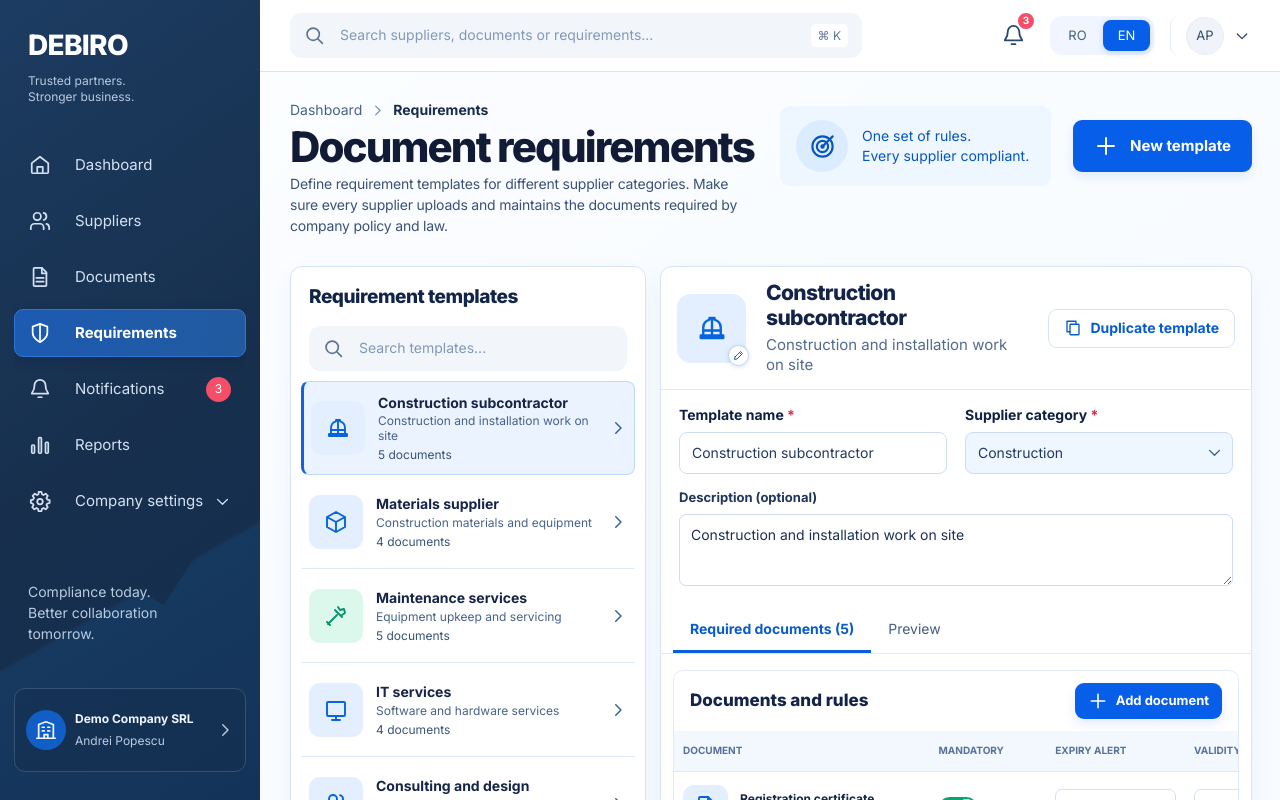
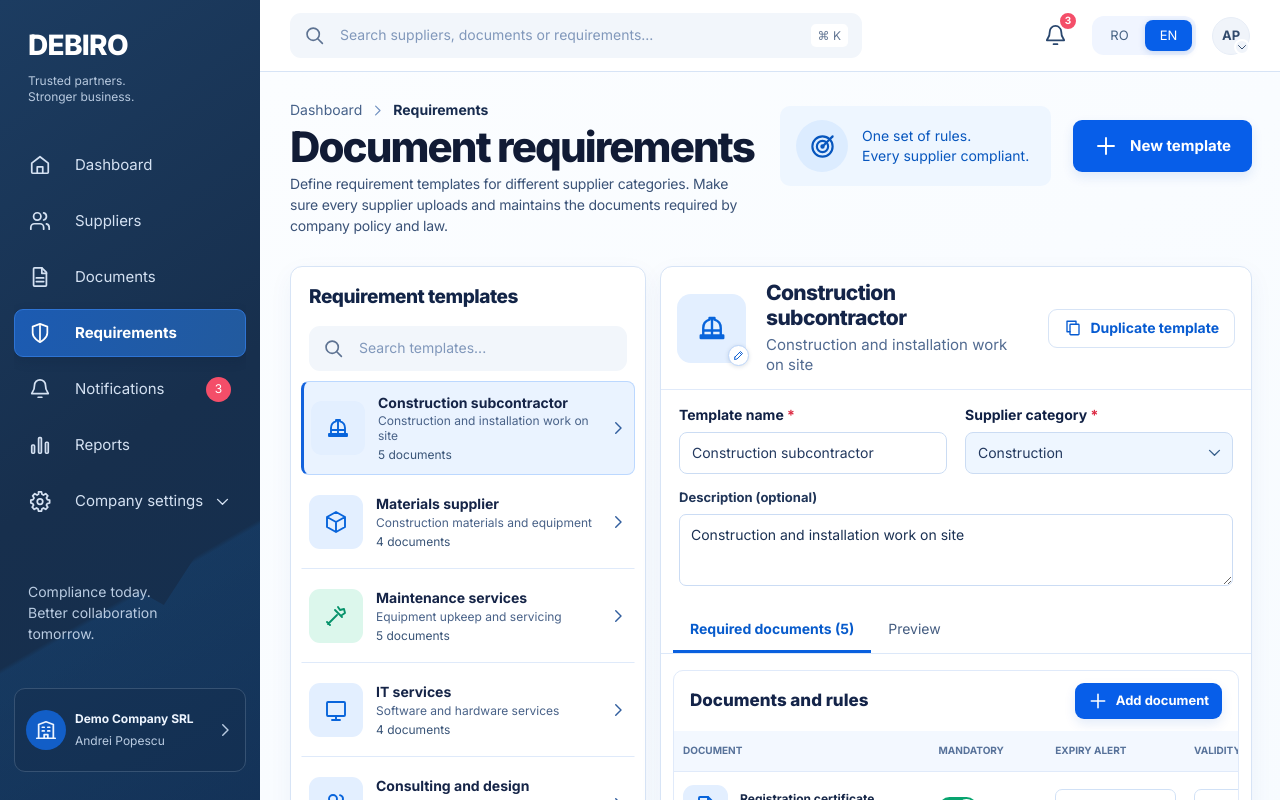
Before and after one commit to AndrieseiStefan/debiro-app, a Next.js app: page /en/requirements in a window 1280 px wide. Shown: the top 800 px of the page. Built offline with nearby package versions, Linux system fonts and the light colour scheme.

Commit message:
fix: refine top navigation profile trigger

```diff
--- a/src/components/layout/AppUtilities.module.css
+++ b/src/components/layout/AppUtilities.module.css
@@ -8,13 +8,18 @@
 
 .profileButton {
   align-items: center;
-  background: transparent;
-  border: 0;
-  border-radius: 8px;
-  color: #29466d;
+  background: #f0f4fa;
+  border: 1px solid #e7edf6;
+  border-radius: 50%;
+  color: #314a6c;
   cursor: pointer;
   display: inline-flex;
+  flex: 0 0 auto;
+  height: 38px;
   justify-content: center;
+  padding: 0;
+  position: relative;
+  width: 38px;
 }
 
 .localeSwitch {
@@ -44,26 +49,25 @@
   color: #fff;
 }
 
-.profileButton {
-  border-left: 1px solid #e2eaf5;
-  gap: 10px;
-  padding: 0 0 0 15px;
+.profileButton > span {
+  background: transparent;
+  color: inherit;
+  font-size: 13px;
+  height: 100%;
+  width: 100%;
 }
 
-.profileButton span {
-  align-items: center;
-  background: #f0f4fa;
-  border: 1px solid #e7edf6;
+.profileButton > svg {
+  background: inherit;
+  border: 2px solid var(--color-surface);
   border-radius: 50%;
-  color: #314a6c;
-  display: inline-flex;
-  font-size: 13px;
-  height: 38px;
-  justify-content: center;
-  width: 38px;
+  bottom: -1px;
+  position: absolute;
+  right: -1px;
 }
 
-.profileButton:hover, .profileButton[aria-expanded='true'] {background: #f0f5fc;}
+.profileButton:hover, .profileButton[aria-expanded='true'] {background: #e8f1ff; color: #0c60df;}
+.profileButton:active {background: #dbe8fa;}
 .profileButton:focus-visible {outline: 3px solid var(--color-focus); outline-offset: 2px;}
 
 .compact {
@@ -81,17 +85,10 @@
 }
 
 .compact .profileButton {
-  border-left-color: rgb(255 255 255 / 20%);
-  gap: 0;
-  padding-left: 8px;
-}
-
-.compact .profileButton span {
   height: 34px;
   width: 34px;
 }
 
-.compact .profileButton svg {
-  display: none;
+.compact .profileButton > svg {
+  border-color: var(--color-sidebar);
 }
-.compact .profileButton:hover, .compact .profileButton[aria-expanded='true'] {background: rgb(255 255 255 / 14%);}
--- a/src/features/profile/ProfileDropdown.tsx
+++ b/src/features/profile/ProfileDropdown.tsx
@@ -93,7 +93,7 @@
 
   return <div className={styles.anchor}>
     <button ref={triggerRef} type="button" className={triggerClassName} aria-label={`${app('profileLabel')}: ${currentUser.fullName}`} aria-haspopup="dialog" aria-expanded={open} aria-controls={open ? id : undefined} onClick={() => setOpenProfile(open ? null : id)}>
-      <span>{currentUser.initials}</span><AppIcon name="chevronDown" size={16} />
+      <Avatar initials={currentUser.initials}/><AppIcon name="chevronDown" size={16} />
     </button>
     {open && <div ref={panelRef} id={id} role="dialog" aria-label={t('title')} className={styles.panel} style={{left: position.left, top: position.top, width: position.width, maxHeight: position.maxHeight}}>
       <div className={styles.header}>
```
Also changed, not shown: 3 other files (tests, documents, lock files or other folders).
